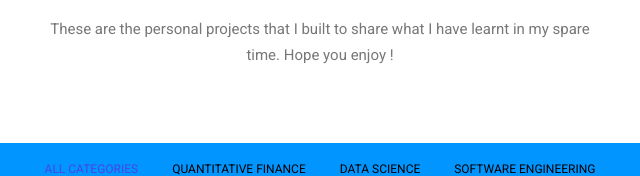
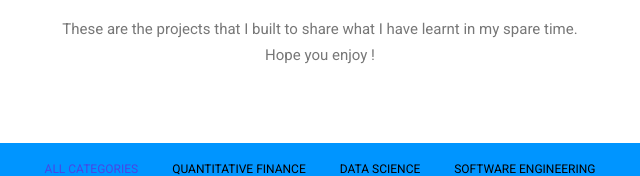
Before and after one commit to yuenshingyan/yuenshingyan.github.io, a plain HTML site: page index.html in a window 1280 px wide. Shown: the part 197-373 px from the top of the page, 320-960 px from the left. Drawn offline with Linux system fonts and the light colour scheme.

Commit message:
Update index.html
Remove words the shorten intro.

```diff
--- a/index.html
+++ b/index.html
@@ -97,7 +97,7 @@
             <div class="main-title">
               <h1>Yuen Shing Yan Hindy</h1>
               <p>
-                These are the personal projects that I built to share what I have
+                These are the projects that I built to share what I have
                 learnt in my spare time. Hope you enjoy !
               </p>
             </div>
```
